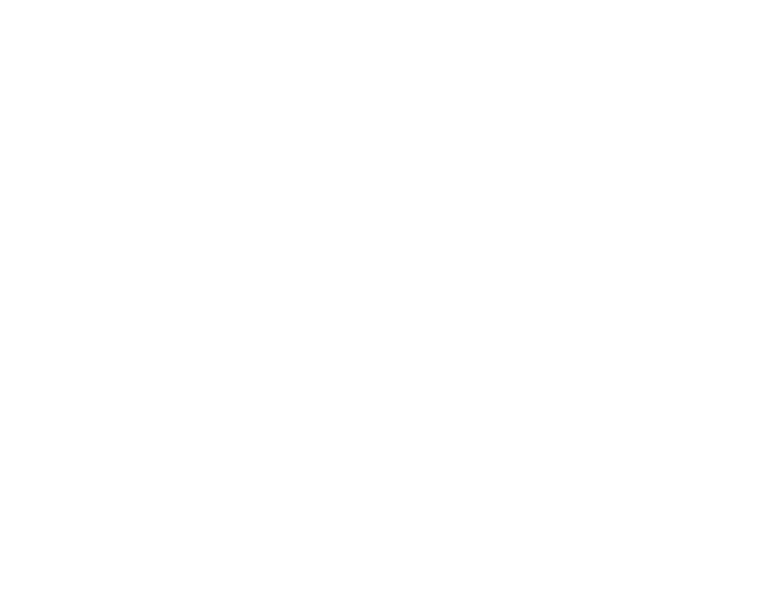
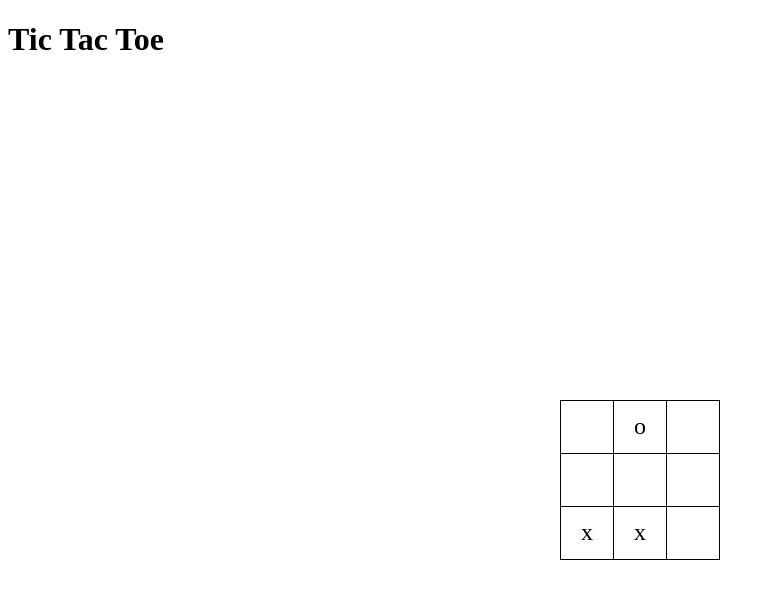
Before and after one commit to IvanLaumann/Tic-Tac-Toe-Game, a plain HTML site: page index.html in a window 1280 px wide. Shown: the whole page, without its empty margins (0-775 px from the left). Drawn offline with Linux system fonts and the light colour scheme.

Commit message:
render() + init() function added

```diff
--- a/index.html
+++ b/index.html
@@ -7,7 +7,10 @@
     <script src="script.js"></script>
     <title>Tic Tac Toe</title>
 </head>
-<body>
+<body onload="init()">
+    <header>
+        <h1>Tic Tac Toe</h1>
+    </header>
     <div id="content"></div>
 </body>
 </html>
--- a/script.js
+++ b/script.js
@@ -1,3 +1,41 @@
+let fields = [
+    null,
+    'circle',
+    null,
+    null,
+    null,
+    null,
+    'cross',
+    'cross',
+    null
+];
+
 function init() {
+    render();
+}
 
+function render() {
+    const contentDiv = document.getElementById('content');
+    const table = document.createElement('table');
+
+    for (let i = 0; i < 3; i++) {
+        const row = document.createElement('tr');
+        for (let j = 0; j < 3; j++) {
+            const cell = document.createElement('td');
+            const index = i * 3 + j;
+            cell.textContent = fields[index] || '';
+            row.appendChild(cell);
+
+            if (fields[index] === 'circle') {
+                cell.textContent = 'o';
+            } else if (fields[index] === 'cross') {
+                cell.textContent = 'x';
+            }
+        }
+
+        table.appendChild(row);
+    }
+
+    contentDiv.innerHTML = '';
+    contentDiv.appendChild(table);
 }
--- a/style.css
+++ b/style.css
@@ -0,0 +1,18 @@
+#content {
+    display: flex;
+    justify-content: center;
+    align-items: center;
+    height: 100vh;
+}
+
+table {
+    border-collapse: collapse;
+}
+
+td {
+    width: 50px;
+    height: 50px;
+    border: 1px solid #000;
+    text-align: center;
+    font-size: 24px;
+}
```
